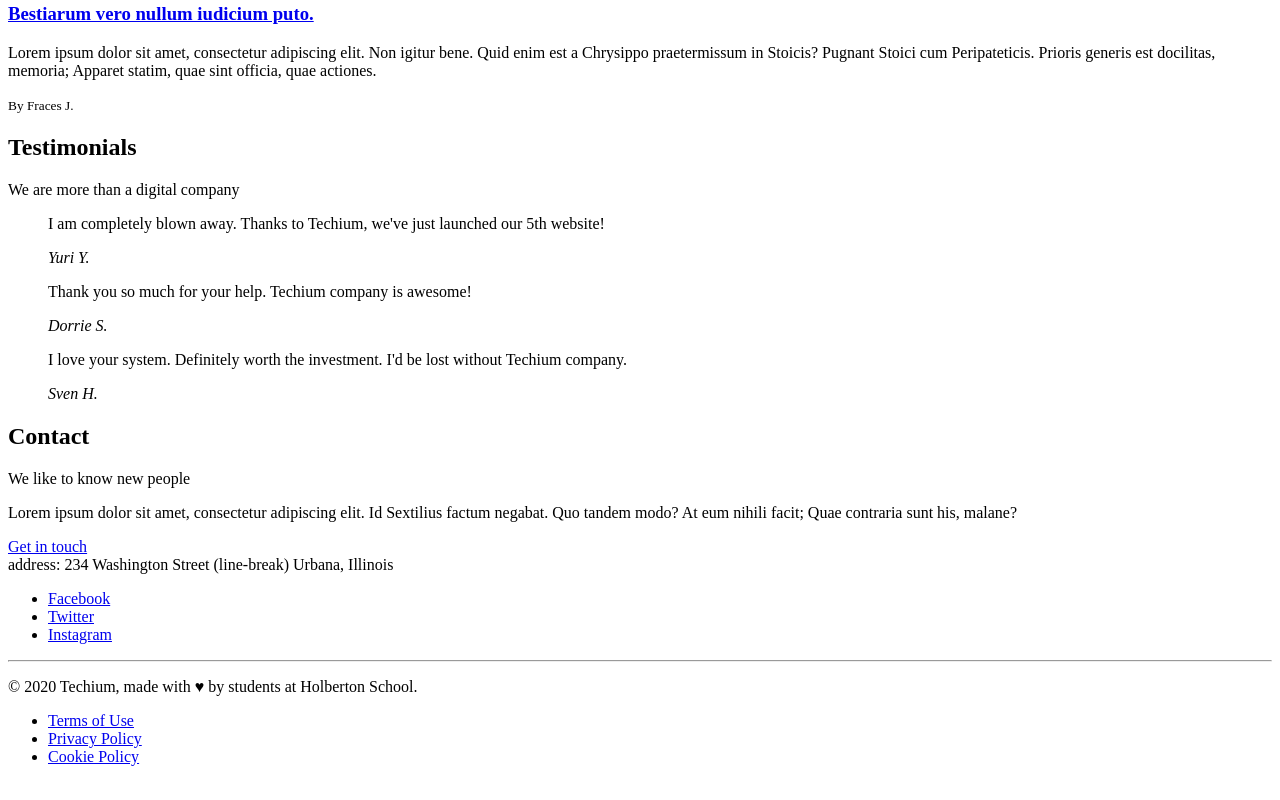
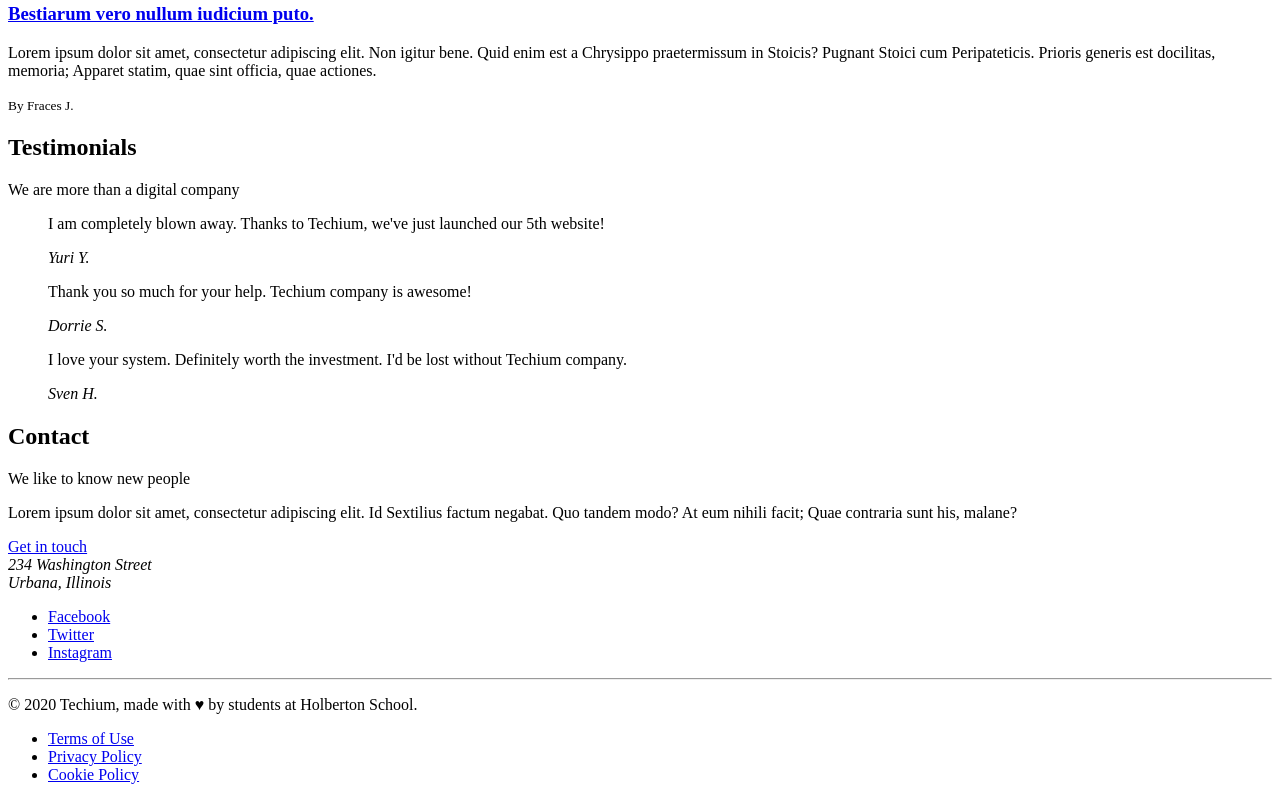
Before and after one commit to benjamesian/holbertonschool-web_front_end, a plain HTML site: page 0x00-html_advanced/31-index.html in a window 1280 px wide. Shown: the part 1663-2463 px from the top of the page. Drawn offline with Linux system fonts and the light colour scheme.

Commit message:
put address in appropriate tag, add linebreak

```diff
--- a/0x00-html_advanced/31-index.html
+++ b/0x00-html_advanced/31-index.html
@@ -166,7 +166,8 @@
         </section>
     </main>
     <!-- Footer -->
-    <footer>address: 234 Washington Street (line-break) Urbana, Illinois
+    <footer>
+        <address>234 Washington Street <br> Urbana, Illinois</address>
         <div>
             <ul>
                 <li><a href="https://www.facebook.com/HolbertonSchool/">Facebook</a></li>
```
